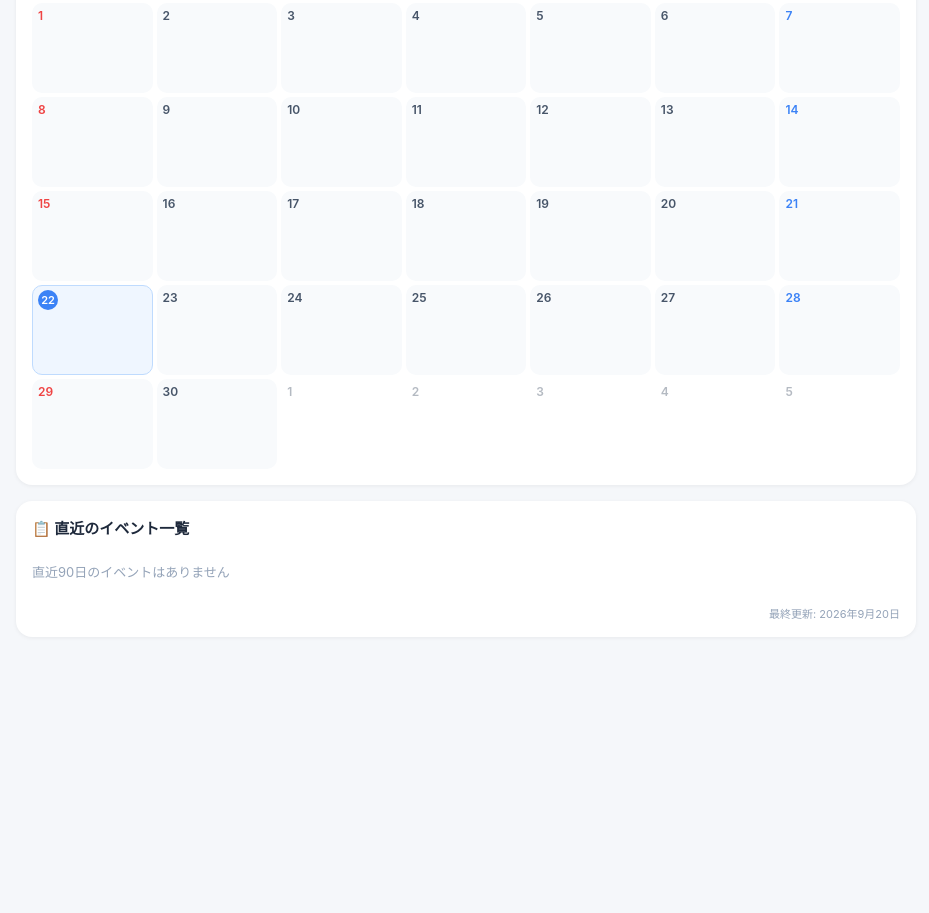
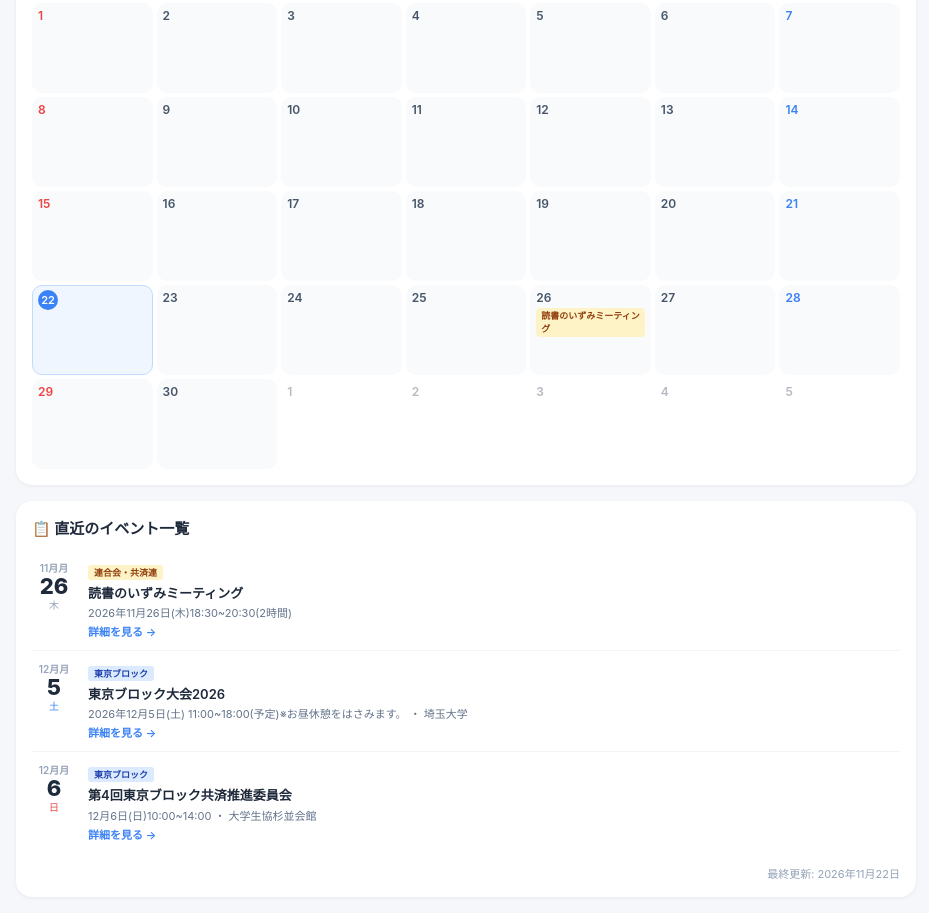
Before and after one commit to gonzaresu61/nfuca-seminar-calendar, a plain HTML site: page index.html in a window 1280 px wide. Shown: the part 258-1171 px from the top of the page, without its empty margins (174-1103 px from the left). Before the commit the page ends 911 px from the top, so only its background shows below. Drawn offline with Linux system fonts and the light colour scheme.

Commit message:
seminar.html の新着イベントを反映

```diff
--- a/index.html
+++ b/index.html
@@ -314,7 +314,7 @@
 </div>
 
 <script>
-const LAST_UPDATED = '2026年9月20日'; // AUTO:LAST_UPDATED
+const LAST_UPDATED = '2026年11月22日'; // AUTO:LAST_UPDATED
 
 const CATEGORIES = {
   tokyo:     { label: '東京ブロック',   cssClass: 'cat-tokyo',     dotColor: '#3b82f6' },
@@ -349,6 +349,9 @@ const EVENTS = [
   { date:'2026-09-06', name:'サマースクール2026 [2日目]', time:'〜16:00', venue:'東京外国語大学 食堂（府中市）', category:'tokyo', url:'https://www.nfuca-tokyo.jp/news/news_detail_2464.html' },
   { date:'2026-10-08', name:'【開催案内vol.2】新社会人コース学習会', time:'10月8日(木) 18:30~20:30', venue:'zoom', category:'zenkoku', url:'https://www.nfuca-tokyo.jp/news/news_detail_2539.html' },
   { date:'2026-10-10', name:'「ふくしま」スタディツアー2026', time:'】 2026年10月10日(土)~11日(日) (1泊2日)', venue:'】 福島県浜通り地方', category:'zenkoku', url:'https://www.nfuca-tokyo.jp/news/news_detail_2488.html' },
+  { date:'2026-11-26', name:'読書のいずみミーティング', time:'2026年11月26日(木)18:30~20:30(2時間)', venue:'', category:'zenkoku', url:'https://www.nfuca-tokyo.jp/news/news_detail_2587.html' },
+  { date:'2026-12-05', name:'東京ブロック大会2026', time:'2026年12月5日(土) 11:00~18:00(予定)※お昼休憩をはさみます。', venue:'埼玉大学', category:'tokyo', url:'https://www.nfuca-tokyo.jp/news/news_detail_2593.html' },
+  { date:'2026-12-06', name:'第4回東京ブロック共済推進委員会', time:'12月6日(日)10:00~14:00', venue:'大学生協杉並会館', category:'tokyo', url:'https://www.nfuca-tokyo.jp/news/news_detail_2602.html' },
 ];
 // AUTO:EVENTS:END
 
```
